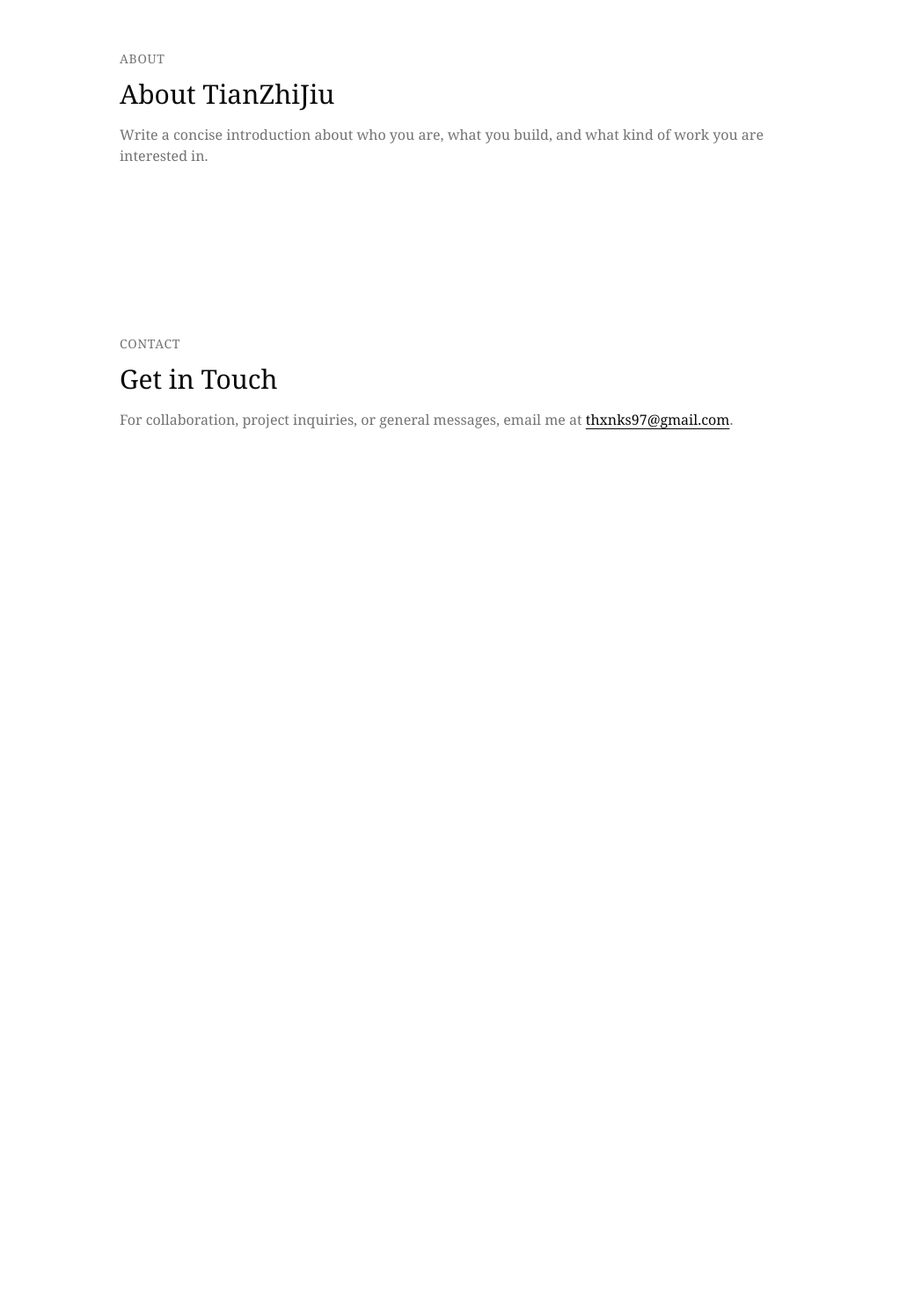
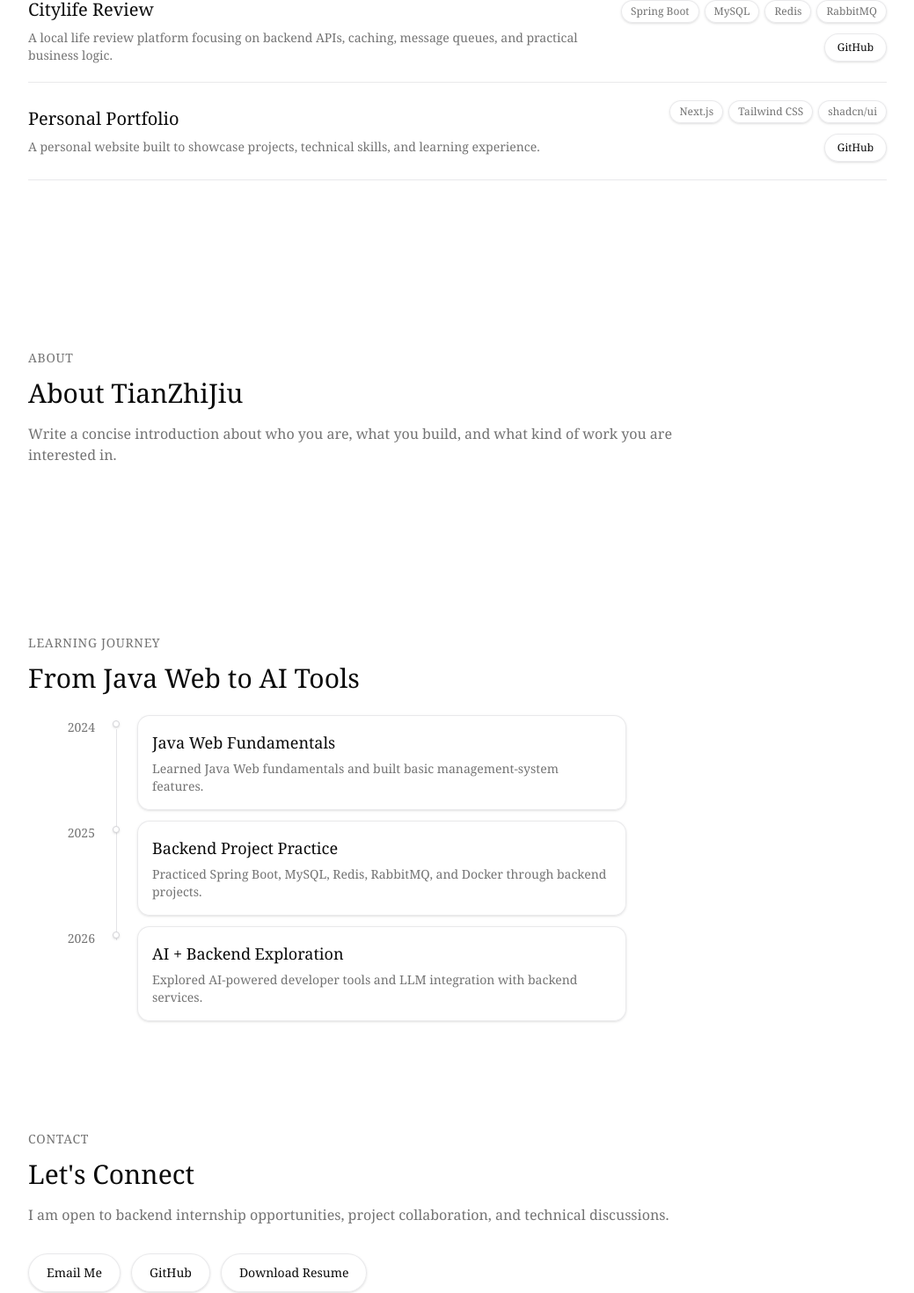
Before and after one commit to Thxnks/tianzhijiu.dev, a Next.js app: page / in a window 1280 px wide. Shown: the part 1373-2843 px from the top of the page at 88% size, without its empty margins (120-1159 px from the left). Before the commit the page ends 1958 px from the top, so only its background shows below. Built offline with nearby package versions, Linux system fonts and the light colour scheme.

Commit message:
align contact section

```diff
--- a/src/app/page.tsx
+++ b/src/app/page.tsx
@@ -1,36 +1,152 @@
 import HeroSection from "@/components/hero-section-1"
+
+const projectItems = [
+  {
+    title: "AI Code Helper",
+    stack: ["Spring Boot", "LangChain4j", "DashScope", "Vue"],
+    description: "An AI-powered coding coach for algorithm practice, backend interview preparation, and project learning.",
+    github: "https://github.com/Thxnks",
+  },
+  {
+    title: "Citylife Review",
+    stack: ["Spring Boot", "MySQL", "Redis", "RabbitMQ"],
+    description: "A local life review platform focusing on backend APIs, caching, message queues, and practical business logic.",
+    github: "https://github.com/Thxnks",
+  },
+  {
+    title: "Personal Portfolio",
+    stack: ["Next.js", "Tailwind CSS", "shadcn/ui"],
+    description: "A personal website built to showcase projects, technical skills, and learning experience.",
+    github: "https://github.com/Thxnks",
+  },
+]
+
+const journeyItems = [
+  {
+    time: "2024",
+    title: "Java Web Fundamentals",
+    description: "Learned Java Web fundamentals and built basic management-system features.",
+  },
+  {
+    time: "2025",
+    title: "Backend Project Practice",
+    description: "Practiced Spring Boot, MySQL, Redis, RabbitMQ, and Docker through backend projects.",
+  },
+  {
+    time: "2026",
+    title: "AI + Backend Exploration",
+    description: "Explored AI-powered developer tools and LLM integration with backend services.",
+  },
+]
 
 export default function Home() {
   return (
     <>
       <HeroSection />
 
-      <section id="projects" className="mx-auto w-full max-w-6xl scroll-mt-24 px-6 py-24">
-        <p className="mx-auto max-w-3xl text-left text-xs font-medium uppercase tracking-wider md:text-sm text-muted-foreground">Projects</p>
-        <h2 className="mx-auto mt-3 max-w-3xl text-left font-serif text-2xl font-medium md:text-3xl">Selected Work</h2>
-        <p className="mx-auto mt-4 max-w-3xl text-sm text-muted-foreground md:text-base">
-          Add your featured projects here. Each project can include a short description, tech stack, and links to GitHub or a live demo.
-        </p>
+      <section id="projects" className="scroll-mt-24 py-24">
+        <div className="mx-auto max-w-5xl px-6">
+          <p className="text-left text-xs font-medium uppercase tracking-wider md:text-sm text-muted-foreground">Projects</p>
+          <h2 className="mt-3 text-left font-serif text-2xl font-medium md:text-3xl">Selected Work</h2>
+          <div className="mt-8 divide-y divide-zinc-200/80 border-y border-zinc-200/80">
+            {projectItems.map((project) => (
+              <article
+                key={project.title}
+                className="grid gap-4 py-5 transition-all duration-300 hover:-translate-y-0.5 md:grid-cols-[1fr_20rem] md:items-center md:gap-6">
+                <div>
+                  <h3 className="font-serif text-lg font-medium md:text-xl">{project.title}</h3>
+                  <p className="mt-2 max-w-2xl text-sm text-muted-foreground">{project.description}</p>
+                </div>
+                <div className="space-y-3 md:text-right">
+                  <div className="flex flex-wrap gap-1.5 md:justify-end">
+                    {project.stack.map((tech) => (
+                      <span
+                        key={tech}
+                        className="rounded-full border border-zinc-200/80 bg-white/70 px-2.5 py-1 font-serif text-xs text-muted-foreground shadow-sm">
+                        {tech}
+                      </span>
+                    ))}
+                  </div>
+                  <div className="flex md:justify-end">
+                    <a
+                      href={project.github}
+                      target="_blank"
+                      rel="noreferrer"
+                      className="inline-flex h-8 items-center justify-center rounded-full border border-zinc-200/80 bg-white/70 px-3.5 font-serif text-xs font-medium text-foreground shadow-sm transition-all duration-300 hover:-translate-y-0.5 hover:shadow-md">
+                      GitHub
+                    </a>
+                  </div>
+                </div>
+              </article>
+            ))}
+          </div>
+        </div>
       </section>
 
-      <section id="about" className="mx-auto w-full max-w-6xl scroll-mt-24 px-6 py-24">
-        <p className="mx-auto max-w-3xl text-left text-xs font-medium uppercase tracking-wider md:text-sm text-muted-foreground">About</p>
-        <h2 className="mx-auto mt-3 max-w-3xl text-left font-serif text-2xl font-medium md:text-3xl">About TianZhiJiu</h2>
-        <p className="mx-auto mt-4 max-w-3xl text-sm text-muted-foreground md:text-base">
-          Write a concise introduction about who you are, what you build, and what kind of work you are interested in.
-        </p>
+      <section id="about" className="scroll-mt-24 py-24">
+        <div className="mx-auto max-w-5xl px-6">
+          <p className="text-left text-xs font-medium uppercase tracking-wider md:text-sm text-muted-foreground">About</p>
+          <h2 className="mt-3 text-left font-serif text-2xl font-medium md:text-3xl">About TianZhiJiu</h2>
+          <p className="mt-4 max-w-3xl text-sm text-muted-foreground md:text-base">
+            Write a concise introduction about who you are, what you build, and what kind of work you are interested in.
+          </p>
+        </div>
       </section>
 
-      <section id="contact" className="mx-auto w-full max-w-6xl scroll-mt-24 px-6 py-24">
-        <p className="mx-auto max-w-3xl text-left text-xs font-medium uppercase tracking-wider md:text-sm text-muted-foreground">Contact</p>
-        <h2 className="mx-auto mt-3 max-w-3xl text-left font-serif text-2xl font-medium md:text-3xl">Get in Touch</h2>
-        <p className="mx-auto mt-4 max-w-3xl text-sm text-muted-foreground md:text-base">
-          For collaboration, project inquiries, or general messages, email me at{" "}
-          <a className="font-medium text-foreground underline underline-offset-4" href="mailto:thxnks97@gmail.com">
-            thxnks97@gmail.com
-          </a>
-          .
-        </p>
+      <section id="journey" className="scroll-mt-24 pt-24 pb-14">
+        <div className="mx-auto max-w-5xl px-6">
+          <p className="text-left text-xs font-medium uppercase tracking-wider md:text-sm text-muted-foreground">Learning Journey</p>
+          <h2 className="mt-3 text-left font-serif text-2xl font-medium md:text-3xl">From Java Web to AI Tools</h2>
+          <div className="mt-6 max-w-[680px]">
+            {journeyItems.map((item, index) => (
+              <div
+                key={item.time}
+                className="grid grid-cols-[4rem_1.25rem_1fr] gap-2 md:grid-cols-[4.75rem_1.5rem_1fr] md:gap-3">
+                <div className="pt-1 text-right font-serif text-xs font-medium text-muted-foreground md:text-sm">
+                  {item.time}
+                </div>
+                <div className="relative flex justify-center">
+                  <span className="mt-1.5 size-2 rounded-full border border-zinc-300 bg-background shadow-sm" />
+                  {index < journeyItems.length - 1 ? <span className="absolute top-4 h-full w-px bg-zinc-200" /> : null}
+                </div>
+                <article className="mb-3 rounded-xl border border-zinc-200/80 bg-white/70 p-3 shadow-sm backdrop-blur-sm transition-all duration-300 hover:-translate-y-1 hover:border-zinc-300 hover:bg-white hover:shadow-md md:p-4">
+                  <h3 className="font-serif text-base font-medium md:text-lg">{item.title}</h3>
+                  <p className="mt-1.5 text-xs text-muted-foreground md:text-sm">{item.description}</p>
+                </article>
+              </div>
+            ))}
+          </div>
+        </div>
+      </section>
+
+      <section id="contact" className="scroll-mt-24 pt-14 pb-24">
+        <div className="mx-auto max-w-5xl px-6">
+          <p className="text-left text-xs font-medium uppercase tracking-wider md:text-sm text-muted-foreground">Contact</p>
+          <h2 className="mt-3 text-left font-serif text-2xl font-medium md:text-3xl">Let's Connect</h2>
+          <p className="mt-4 max-w-3xl text-sm text-muted-foreground md:text-base">
+            I am open to backend internship opportunities, project collaboration, and technical discussions.
+          </p>
+          <div className="mt-8 flex max-w-3xl flex-wrap gap-3">
+            <a
+              href="mailto:thxnks97@gmail.com"
+              className="inline-flex h-11 items-center justify-center rounded-full border border-zinc-200/80 bg-white/70 px-5 font-serif text-sm font-medium text-foreground shadow-sm transition-all duration-300 hover:-translate-y-1 hover:shadow-md">
+              Email Me
+            </a>
+            <a
+              href="https://github.com/Thxnks"
+              target="_blank"
+              rel="noreferrer"
+              className="inline-flex h-11 items-center justify-center rounded-full border border-zinc-200/80 bg-white/70 px-5 font-serif text-sm font-medium text-foreground shadow-sm transition-all duration-300 hover:-translate-y-1 hover:shadow-md">
+              GitHub
+            </a>
+            <a
+              href="/resume.pdf"
+              download
+              className="inline-flex h-11 items-center justify-center rounded-full border border-zinc-200/80 bg-white/70 px-5 font-serif text-sm font-medium text-foreground shadow-sm transition-all duration-300 hover:-translate-y-1 hover:shadow-md">
+              Download Resume
+            </a>
+          </div>
+        </div>
       </section>
     </>
   )
```
